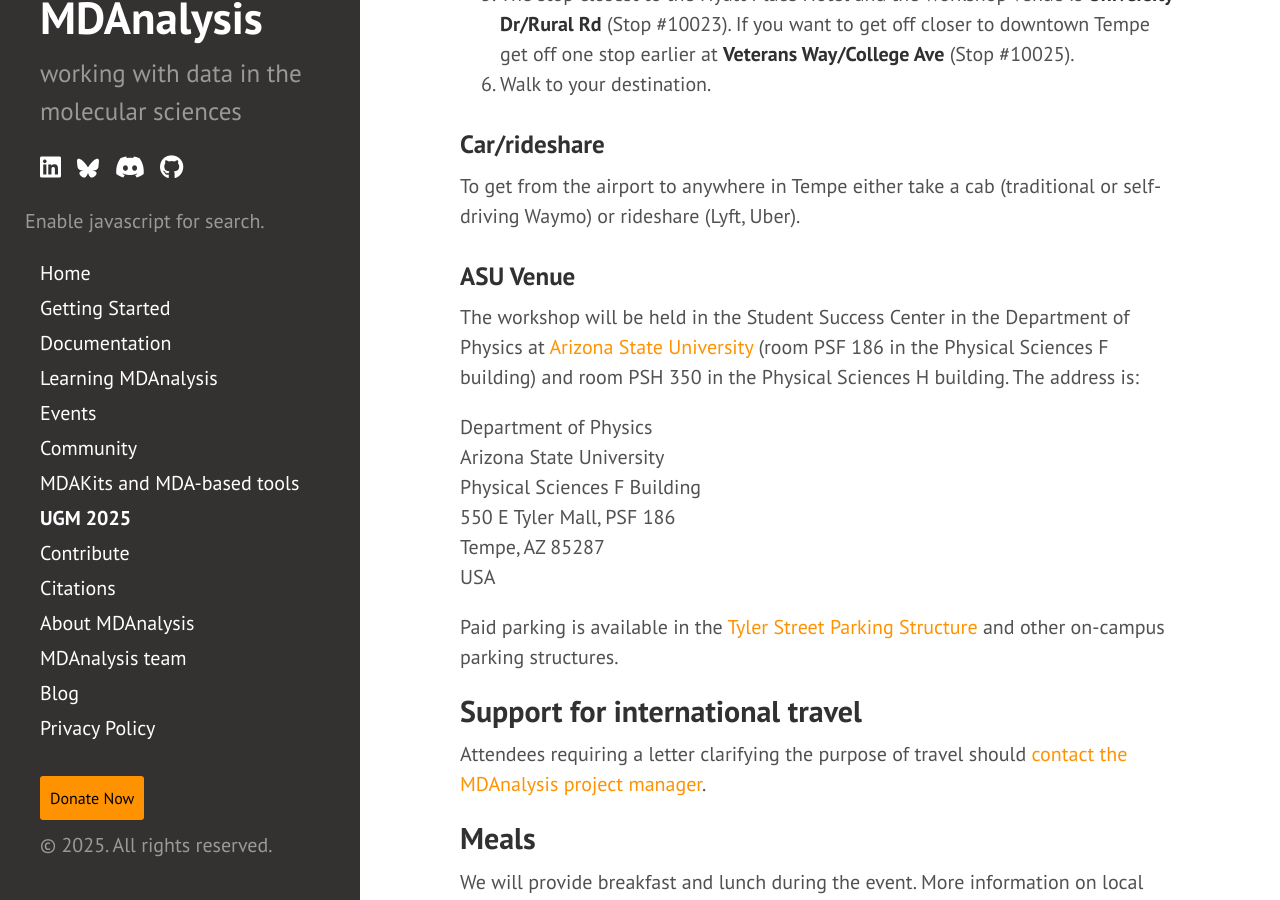
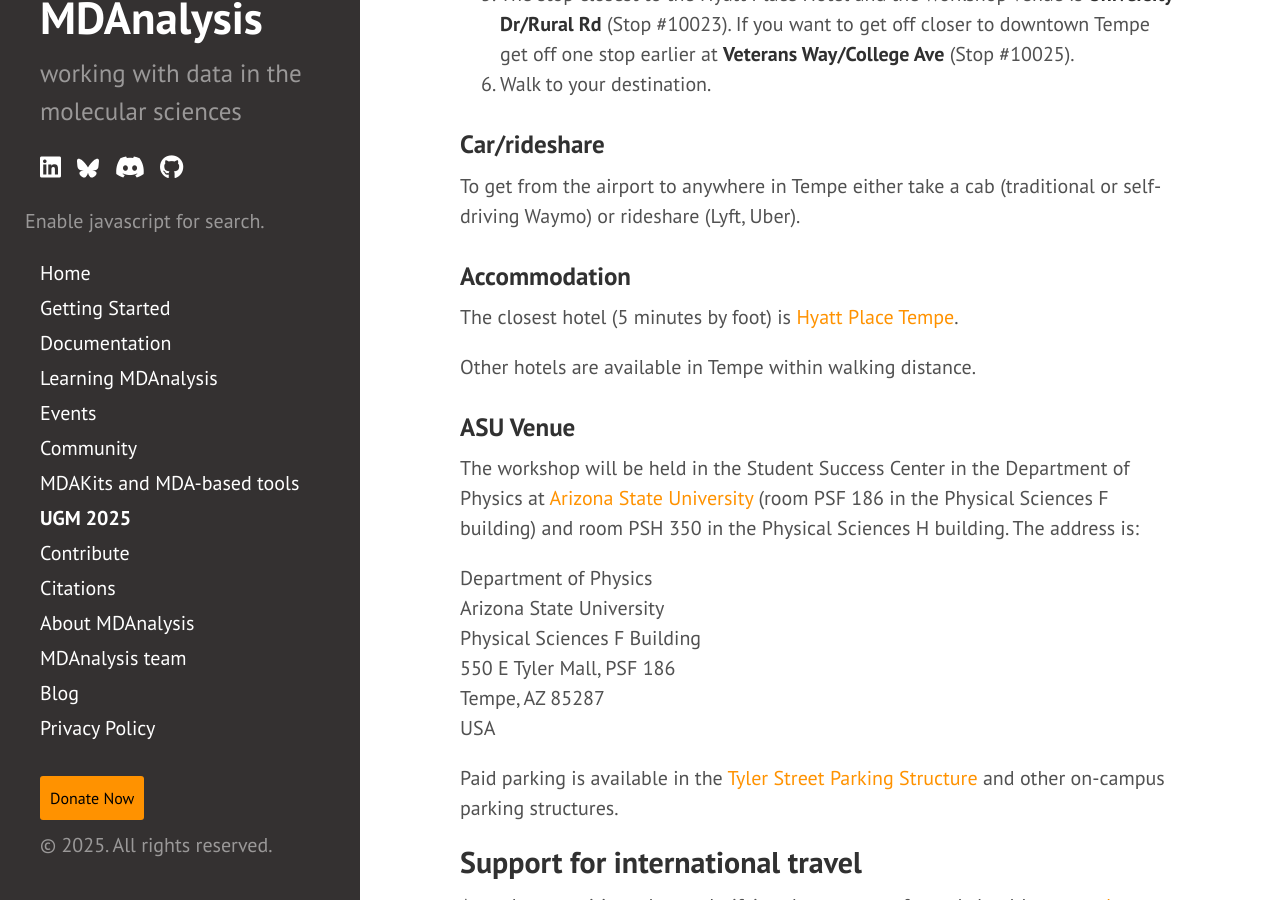
Before and after one commit to MDAnalysis/MDAnalysis.github.io, a Jekyll site: the page built from pages/ugm2025.md, in a window 1280 px wide and 900 px high, scrolled down 5244 px. Built offline with Jekyll 4.4.1, drawn with Linux system fonts in a browser that asks for light colours; comment, search, counter and statistics services are not loaded.

Commit message:
Add accommodation rec
I am going to reference this in the UGM 2025 emails to bursary recipients, so wanted to have some accommodation recommendation to reference.

```diff
--- a/pages/ugm2025.md
+++ b/pages/ugm2025.md
@@ -145,6 +145,12 @@ downtown Tempe get off one stop earlier at **Veterans Way/College Ave** (Stop #1
 To get from the airport to anywhere in Tempe either take a cab (traditional or self-driving
 Waymo) or rideshare (Lyft, Uber).
 
+### Accommodation
+
+The closest hotel (5 minutes by foot) is [Hyatt Place Tempe](https://www.hyatt.com/hyatt-place/en-US/phxzt-hyatt-place-tempe-phoenix-university).
+
+Other hotels are available in Tempe within walking distance.
+
 ### ASU Venue
 
 The workshop will be held in the Student Success Center in the Department of
@@ -178,7 +184,6 @@ Individuals who are COVID-positive should not attend the UGM. If you receive a p
 
 ### Face Coverings
 Face coverings are not required, but are welcomed. We view face coverings as a personal choice and will support attendees in their choice to wear or not to wear a face covering.
-
 
 ## Code of Conduct
 All members of the MDAnalysis community and participants in this UGM are expected to abide by the MDAnalysis [Code of Conduct]({{ site.baseurl }}/conduct/) (CoC).
```
